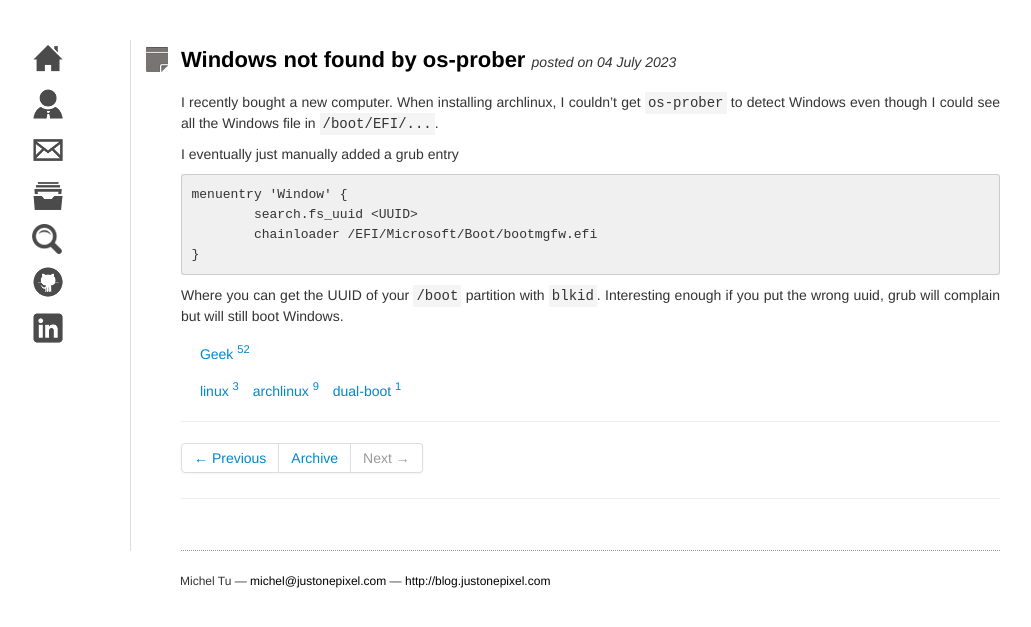
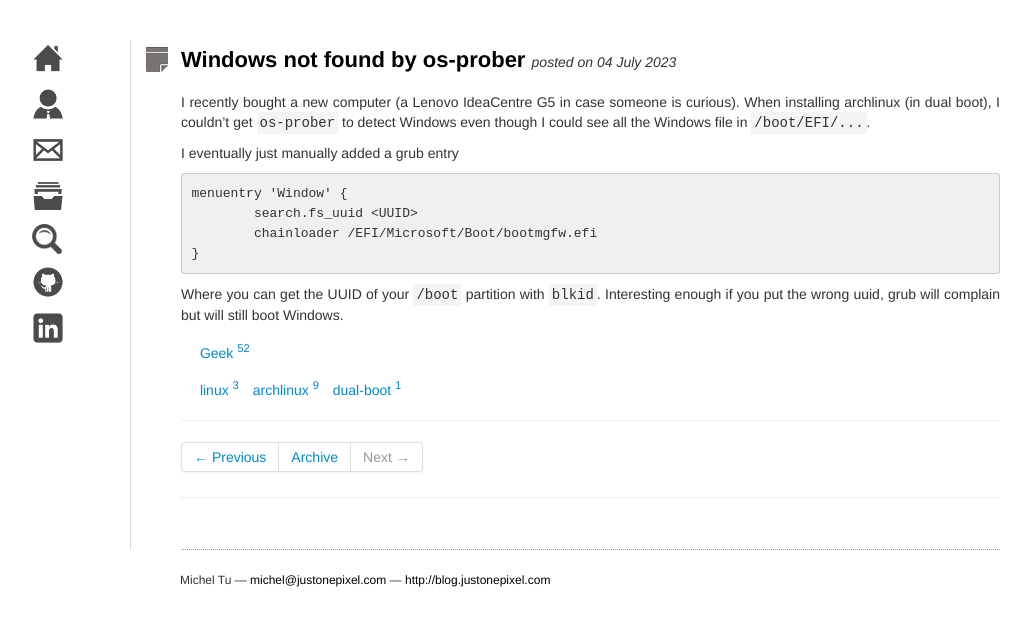
Before and after one commit to neumino/blog, a Jekyll site: the page built from _posts/2023-07-04-windows-not-found-by-os-prober.md, in a window 1280 px wide. Shown: the top 627 px of the page, without its empty margins (125-1156 px from the left). Built offline with Jekyll 4.4.1, drawn with Linux system fonts in a browser that asks for light colours.

Commit message:
Add details

```diff
--- a/_posts/2023-07-04-windows-not-found-by-os-prober.md
+++ b/_posts/2023-07-04-windows-not-found-by-os-prober.md
@@ -6,7 +6,8 @@ title: Windows not found by os-prober
 ---
 {% include JB/setup %}
 
-I recently bought a new computer. When installing archlinux, I couldn't get
+I recently bought a new computer (a Lenovo IdeaCentre G5 in case someone is
+curious). When installing archlinux (in dual boot), I couldn't get
 `os-prober` to detect Windows even though I could see all the Windows file in
 `/boot/EFI/...`.
 
```
